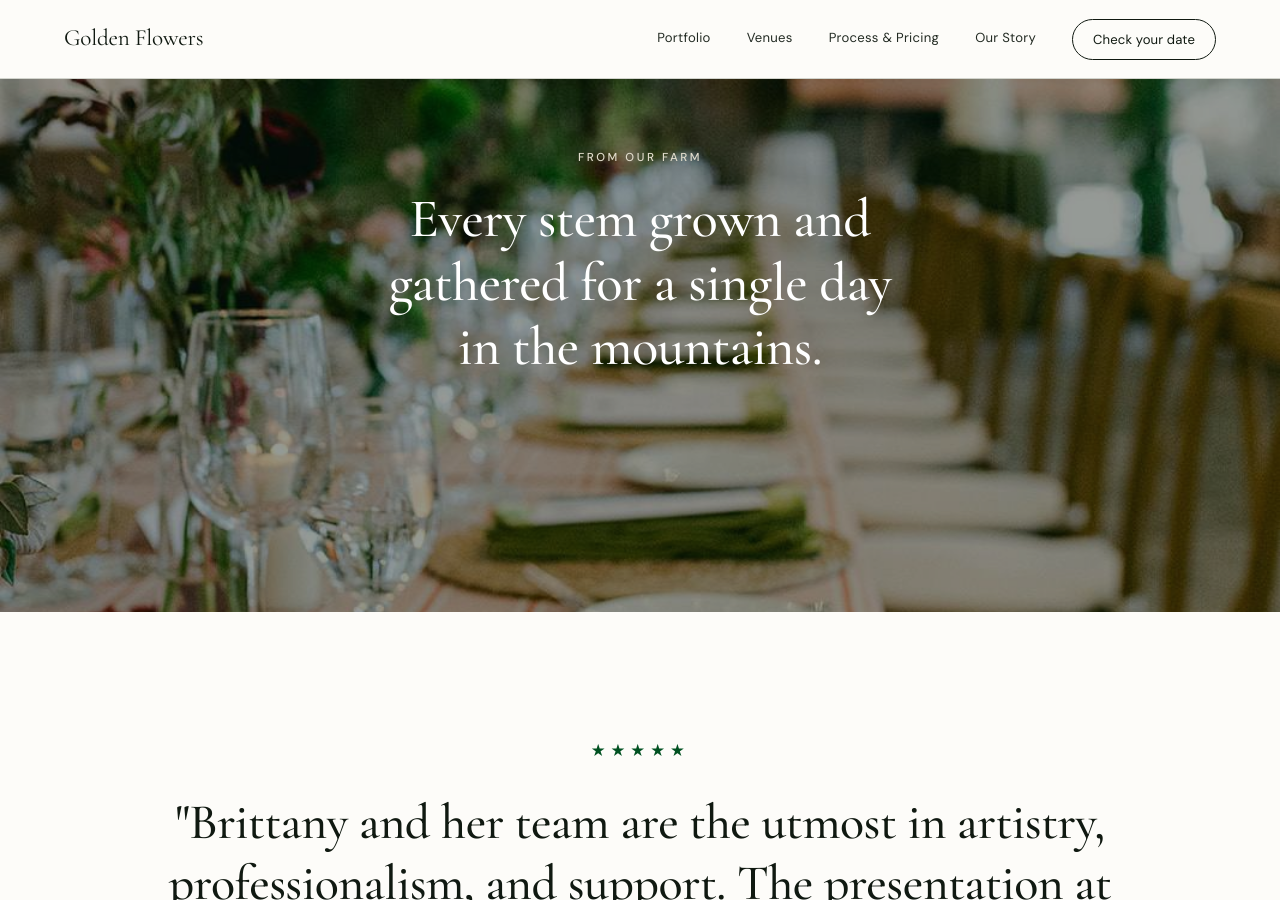
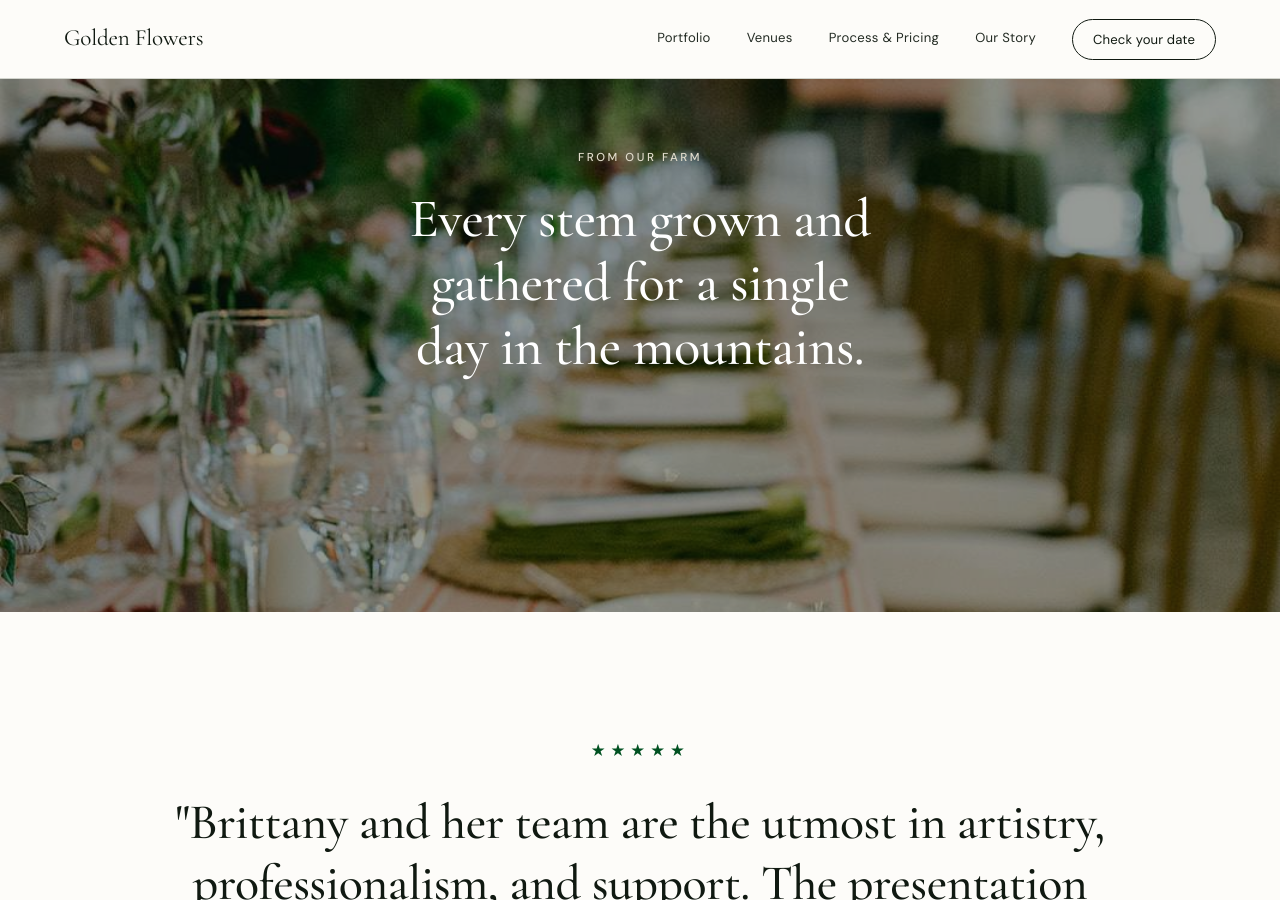
Before and after one commit to jshplhm/goldenflowers, a Jekyll site: the page built from index.md, in a window 1280 px wide and 900 px high, scrolled down 4418 px. Built offline with Jekyll 4.4.1, drawn with Linux system fonts in a browser that asks for light colours.

Commit message:
Display headings never leave one word alone on the last line
"Let's bring your vision *to life.*" broke as "…your vision to / life." on a
phone, stranding the whole sentence on an orphan and splitting the accent
phrase across the break. text-wrap:balance rather than a non-breaking space
per string: the copy is CMS-editable, so a fix typed into the YAML is one edit
from being lost, and the rule has to hold for headings nobody has written yet.
Balance only ever moves a break earlier, so it cannot overflow a box.

Checked every CTA heading on the site at 360, 390, 430 and 768px: no orphans.

Co-Authored-By: Claude Opus 5 <noreply@anthropic.com>

```diff
--- a/assets/css/redesign.css
+++ b/assets/css/redesign.css
@@ -404,6 +404,15 @@ button.txt-link{background:none;border-top:0;border-left:0;border-right:0;cursor
 .cta--tall p{max-width:56ch;}
 .cta h2{font-family:var(--d);font-weight:430;font-optical-sizing:auto;font-size:clamp(2.1rem,5vw,4.2rem);letter-spacing:-.025em;line-height:1;}
 .cta h2 em{color:var(--accent);}
+/* Display headings never leave one word alone on the last line.
+   "Let's bring your vision *to life.*" broke as "…your vision to / life." on a
+   phone, which lands the whole sentence on an orphan and splits the green
+   phrase across the break. This is the rule rather than a non-breaking space
+   per string: the copy is CMS-editable, so any fix typed into the YAML is one
+   edit away from being lost, and it has to hold for headings nobody has
+   written yet. Balance only ever moves a break earlier, so it cannot push a
+   heading wider than its box. */
+.cta h2,.cta-section h2,.disp,.hero h1{text-wrap:balance;}
 .cta p{color:var(--mute);margin:24px auto 38px;max-width:42ch;font-size:1.06rem;}
 
 /* ---------- FOOTER ---------- */
```
